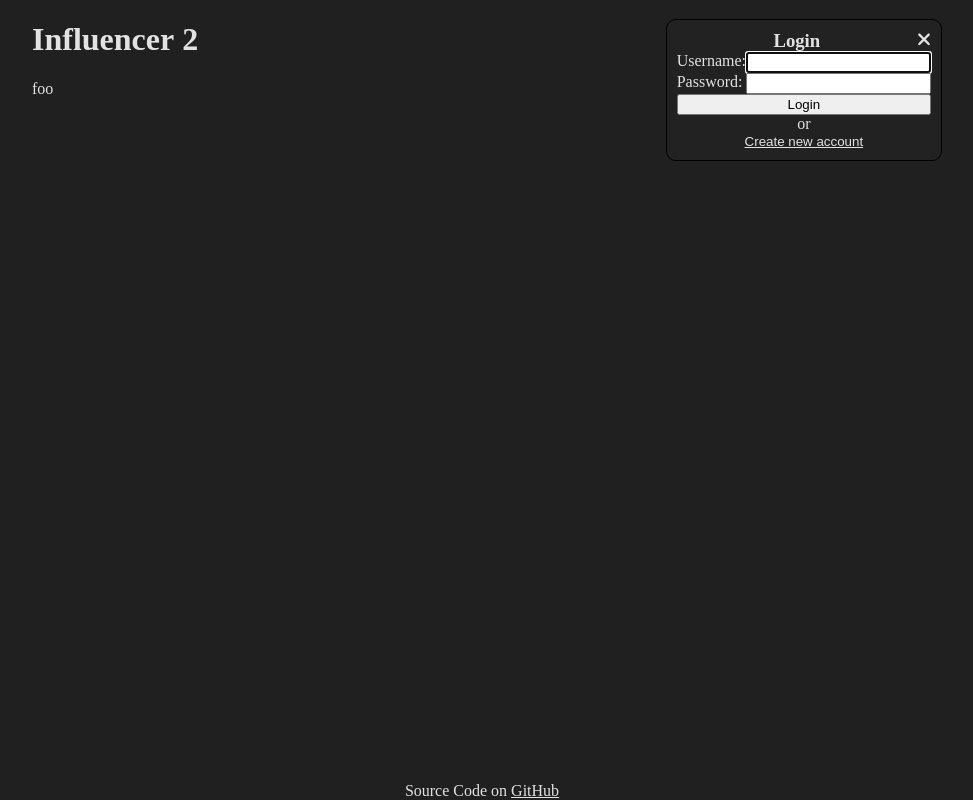
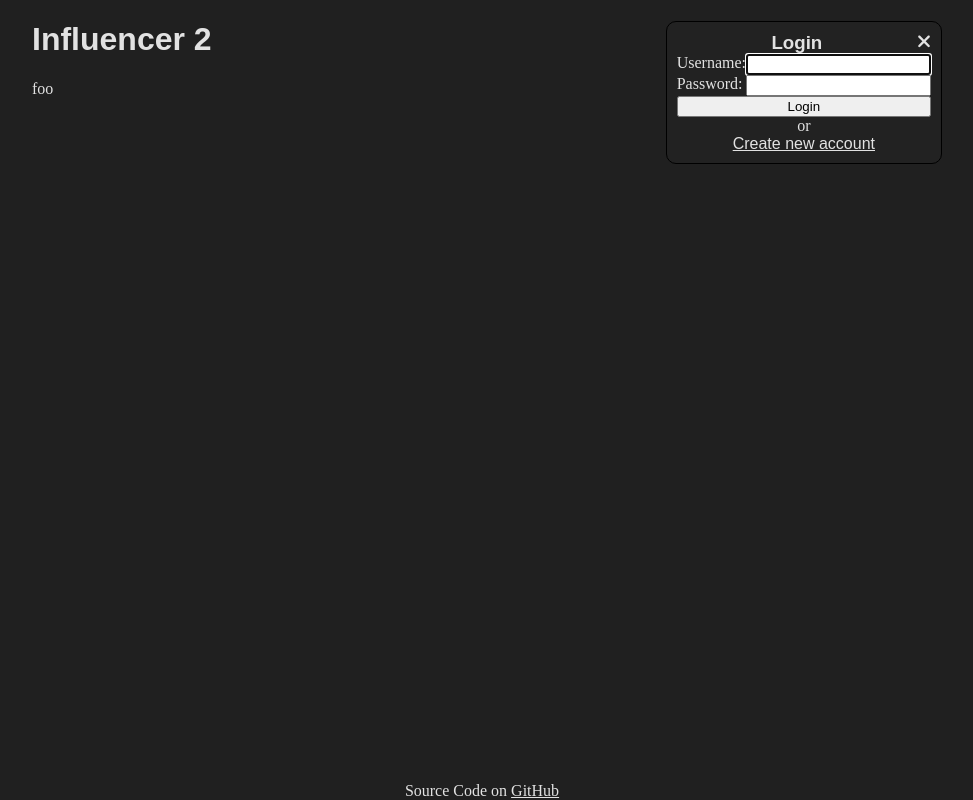
Before and after one commit to tilltheis/influencer2, a React (Vite) app in the folder frontend/: page / in a window 1280 px wide. Both pictures are taken after a click on the button "login". Shown: the whole page, without its empty margins (158-1131 px from the left). Built offline with nearby package versions, Linux system fonts and the light colour scheme.

Commit message:
registration functionality

```diff
--- /dev/null
+++ b/frontend/src/Alert.css
@@ -0,0 +1,7 @@
+.Alert--error {
+  color: #ff4444;
+}
+
+.Alert--success {
+  color: #44ff7c;
+}
--- /dev/null
+++ b/frontend/src/Alert.tsx
@@ -0,0 +1,16 @@
+import { CSSProperties, ReactNode } from "react";
+import "./Alert.css";
+
+type AlertProps = {
+  level: "error" | "success";
+  children: ReactNode;
+  style?: CSSProperties;
+};
+
+export default function Alert({ level, style, children }: AlertProps) {
+  return (
+    <div className={`Alert Alert--${level}`} style={style}>
+      {children}
+    </div>
+  );
+}
--- a/frontend/src/LoginWindow.tsx
+++ b/frontend/src/LoginWindow.tsx
@@ -1,5 +1,6 @@
 import "react";
 import { ChangeEvent, FormEvent, MouseEvent, useState } from "react";
+import Alert from "./Alert";
 import "./LoginWindow.css";
 import { Session } from "./model";
 import { useCreateSession } from "./sessionHooks";
@@ -36,8 +37,10 @@ export default function LoginWindow({ onClose, onLogin, onShowRegisterWindow }:
   return (
     <Window title="Login" className="LoginWindow" onClose={onClose}>
       <form onSubmit={handleSubmit}>
-        {sessionCreation.isError && "An unknown error occurred."}
-        {sessionCreation.data?.type == "invalidCredentials" && "Invalid credentials."}
+        {sessionCreation.isError && <Alert level="error">An unknown error occurred.</Alert>}
+        {sessionCreation.data?.type == "invalidCredentials" && (
+          <Alert level="error">Invalid credentials.</Alert>
+        )}
         <label>
           Username: <input type="text" name="username" onChange={handleUsernameChanged} autoFocus />
         </label>
--- a/frontend/src/RegisterWindow.tsx
+++ b/frontend/src/RegisterWindow.tsx
@@ -1,6 +1,8 @@
 import "react";
-import { MouseEvent } from "react";
+import { ChangeEvent, FormEvent, MouseEvent, useState } from "react";
+import Alert from "./Alert";
 import "./RegisterWindow.css";
+import { useCreateUser } from "./userHooks";
 import Window from "./Window";
 
 type RegisterWindowProps = {
@@ -9,19 +11,33 @@ type RegisterWindowProps = {
 };
 
 export default function RegisterWindow({ onClose, onShowLoginWindow }: RegisterWindowProps) {
+  const userCreation = useCreateUser();
+  const [username, setUsername] = useState("");
+  const [password, setPassword] = useState("");
+
+  function handleSubmit(e: FormEvent) {
+    e.preventDefault();
+    userCreation.mutate({ username, password });
+  }
+
+  const handleUsernameChanged = (e: ChangeEvent<HTMLInputElement>) => setUsername(e.target.value);
+  const handlePasswordChanged = (e: ChangeEvent<HTMLInputElement>) => setPassword(e.target.value);
   const handleShowLoginWindowClicked = (e: MouseEvent) => {
     e.preventDefault();
     onShowLoginWindow();
   };
 
-  return (
-    <Window title="Create Account" className="RegisterWindow" onClose={onClose}>
-      <form onSubmit={(e) => e.preventDefault()}>
+  const form = (
+    <form onSubmit={handleSubmit}>
+      {userCreation.isError && <Alert level="error">An unknown error occurred.</Alert>}
+      {userCreation.data?.type == "usernameUnavailable" && (
+        <Alert level="error">Username unavailable.</Alert>
+      )}
       <label>
-          Username: <input type="text" name="username" />
+        Username: <input type="text" name="username" onChange={handleUsernameChanged} autoFocus />
       </label>
       <label>
-          Password: <input type="password" name="password" />
+        Password: <input type="password" name="password" onChange={handlePasswordChanged} />
       </label>
       <button>Create account</button>
       or
@@ -29,6 +45,20 @@ export default function RegisterWindow({ onClose, onShowLoginWindow }: RegisterW
         Login with existing user
       </button>
     </form>
+  );
+
+  const successMessage = (
+    <>
+      <Alert level="success">New user account created for {username}!</Alert>
+      <button className="button--asLink" onClick={handleShowLoginWindowClicked}>
+        Login with existing user
+      </button>
+    </>
+  );
+
+  return (
+    <Window title="Create Account" className="RegisterWindow" onClose={onClose}>
+      {userCreation.data?.type == "user" ? successMessage : form}
     </Window>
   );
 }
--- a/frontend/src/SessionStatus.tsx
+++ b/frontend/src/SessionStatus.tsx
@@ -1,12 +1,11 @@
-import "react";
+import { faArrowRightToBracket, faPenToSquare, faUser } from "@fortawesome/free-solid-svg-icons";
 import { FontAwesomeIcon } from "@fortawesome/react-fontawesome";
-import { faArrowRightToBracket, faUser, faXmark } from "@fortawesome/free-solid-svg-icons";
 import { useState } from "react";
 import LoginWindow from "./LoginWindow";
+import LogoutWindow from "./LogoutWindow";
+import { Session } from "./model";
 import RegisterWindow from "./RegisterWindow";
-import { Session } from "./model";
 import "./SessionStatus.css";
-import LogoutWindow from "./LogoutWindow";
 
 type LoggedInStatusProps = { session: Session; onLogout: () => void };
 const LoggedInStatus = ({ session, onLogout }: LoggedInStatusProps) => {
@@ -14,7 +13,10 @@ const LoggedInStatus = ({ session, onLogout }: LoggedInStatusProps) => {
 
   return (
     <>
-      <button onClick={() => setShowWindow(true)}>
+      <button className="button--asText" style={{ marginRight: "1rem" }}>
+        post <FontAwesomeIcon icon={faPenToSquare} />
+      </button>
+      <button className="button--asText" onClick={() => setShowWindow(true)}>
         {session.username} <FontAwesomeIcon icon={faUser} title="Profile" />
       </button>
       {showWindow && (
@@ -59,7 +61,7 @@ const LoggedOutStatus = ({ onLogin }: LoggedOutStatusProps) => {
 
   return (
     <>
-      <button onClick={() => setWindowStatus("showLoginWindow")}>
+      <button className="button--asText" onClick={() => setWindowStatus("showLoginWindow")}>
         login <FontAwesomeIcon icon={faArrowRightToBracket} />
       </button>
       <WindowEl />
--- a/frontend/src/Window.css
+++ b/frontend/src/Window.css
@@ -1,4 +1,5 @@
 .Window {
+  min-width: 20rem;
   border: 0.1rem solid #000;
   border-radius: 1rem;
   padding: 1rem;
--- a/frontend/src/Window.tsx
+++ b/frontend/src/Window.tsx
@@ -1,6 +1,6 @@
 import { faXmark } from "@fortawesome/free-solid-svg-icons";
 import { FontAwesomeIcon } from "@fortawesome/react-fontawesome";
-import { CSSProperties } from "react";
+import { CSSProperties, ReactNode } from "react";
 import "./Window.css";
 
 type WindowProps = {
@@ -8,7 +8,7 @@ type WindowProps = {
   onClose: () => void;
   className?: string;
   style?: CSSProperties;
-  children: React.ReactNode;
+  children: ReactNode;
 };
 
 export default function Window({ title, onClose, className, style, children }: WindowProps) {
--- a/frontend/src/index.css
+++ b/frontend/src/index.css
@@ -3,6 +3,7 @@
   background-color: #202020;
   box-sizing: border-box;
   font-size: 62.5%; /* 1rem = 10px */
+  font-family: serif;
 }
 
 body {
@@ -29,4 +30,26 @@ a,
   color: inherit;
   text-decoration: underline;
   cursor: pointer;
+  margin: 0;
+  padding: 0;
+  font-size: inherit;
 }
+
+.button--asText {
+  border: none;
+  background: transparent;
+  color: inherit;
+  margin: 0;
+  padding: 0;
+  font-size: inherit;
+}
+
+h1,
+h2,
+h3,
+h4,
+h5,
+h6,
+button {
+  font-family: sans-serif;
+}
--- a/frontend/src/model.ts
+++ b/frontend/src/model.ts
@@ -4,3 +4,5 @@ export type Session = {
   username: string;
   expiresAtTimestamp: number;
 };
+
+export type User = { id: string; username: string };
--- /dev/null
+++ b/frontend/src/userHooks.ts
@@ -0,0 +1,35 @@
+import { useMutation } from "@tanstack/react-query";
+import { User } from "./model";
+
+export type UserResult = { type: "user" } & User;
+export type UsernameUnavailableResult = { type: "usernameUnavailable" };
+export type CreateUserResult = UserResult | UsernameUnavailableResult;
+
+export function useCreateUser() {
+  return useMutation(
+    async (credentials: { username: string; password: string }): Promise<CreateUserResult> => {
+      const { username, ...data } = credentials;
+      const response = await fetch(`/api/users/${encodeURIComponent(username)}`, {
+        method: "PUT",
+        headers: {
+          "Content-Type": "application/json",
+        },
+        body: JSON.stringify(data),
+      });
+
+      let json;
+      switch (response.status) {
+        case 201:
+          json = await response.json();
+          return { ...json, type: "user" };
+        case 409:
+          json = await response.json();
+          return { ...json, type: "usernameUnavailable" };
+        default:
+          throw new Error(
+            `Create user mutation failed. Unexpected response status ${response.status}.`
+          );
+      }
+    }
+  );
+}
```
Lines whose indentation alone changed are shown as unchanged.
